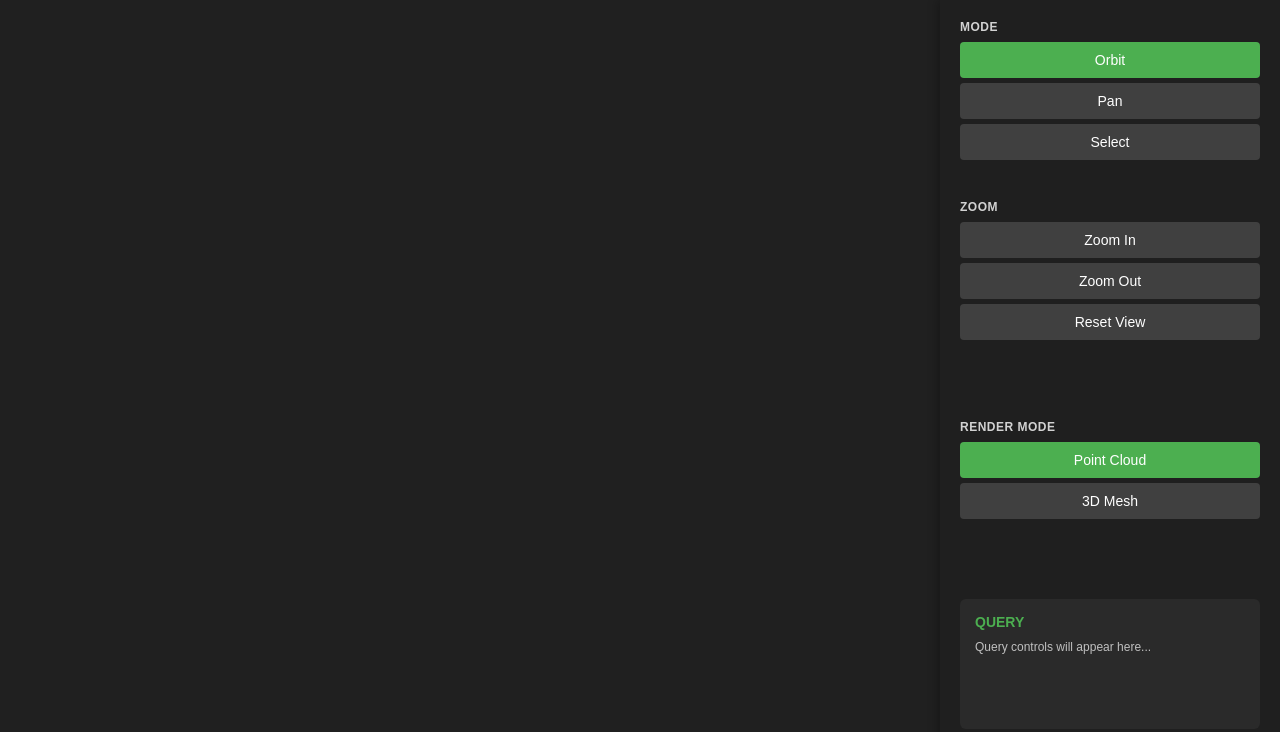
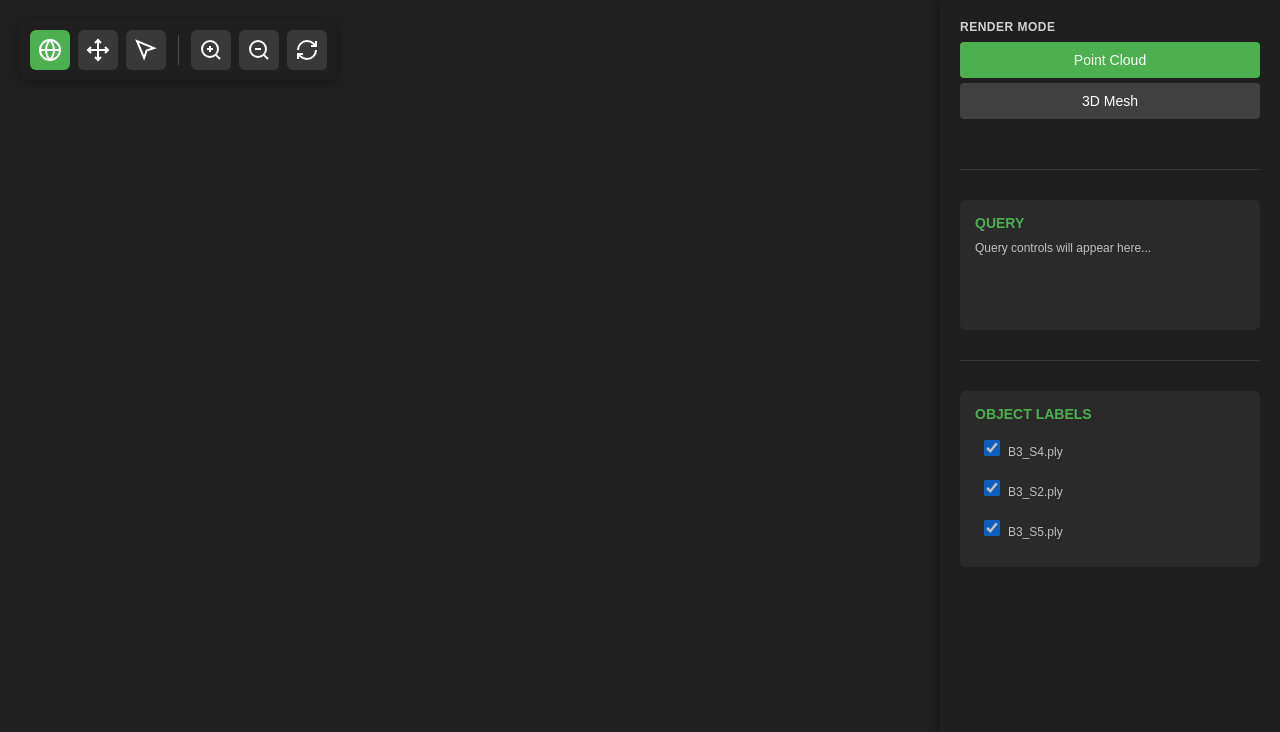
Before and after one commit to Niranjan-Giri/RaptorUI, a website built with Vite: page index.html in a window 1280 px wide. Built offline with nearby package versions, Linux system fonts and the light colour scheme; files whose address does not match are found by name.

Commit message:
Changed from button to icon

```diff
--- a/index.html
+++ b/index.html
@@ -19,25 +19,52 @@
     <link rel="stylesheet" href="./src/styles/main.css" />
 	</head>
 
-	<body>
+    <body>
+
+        <!-- Icon Toolbar -->
+        <div id="icon-toolbar">
+            <button class="icon-btn active" id="btn-orbit" title="Orbit">
+                <svg viewBox="0 0 24 24" fill="none" stroke="currentColor" stroke-width="2">
+                    <circle cx="12" cy="12" r="10"/>
+                    <path d="M12 2a15.3 15.3 0 0 1 4 10 15.3 15.3 0 0 1-4 10 15.3 15.3 0 0 1-4-10 15.3 15.3 0 0 1 4-10z"/>
+                    <path d="M2 12h20"/>
+                </svg>
+            </button>
+            <button class="icon-btn" id="btn-pan" title="Pan">
+                <svg viewBox="0 0 24 24" fill="none" stroke="currentColor" stroke-width="2">
+                    <path d="M5 9l-3 3 3 3M9 5l3-3 3 3M15 19l-3 3-3-3M19 9l3 3-3 3"/>
+                    <path d="M2 12h20M12 2v20"/>
+                </svg>
+            </button>
+            <button class="icon-btn" id="btn-select" title="Select">
+                <svg viewBox="0 0 24 24" fill="none" stroke="currentColor" stroke-width="2">
+                    <path d="M3 3l7.07 16.97 2.51-7.39 7.39-2.51L3 3z"/>
+                </svg>
+            </button>
+            <div class="toolbar-divider"></div>
+            <button class="icon-btn" id="btn-zoom-in" title="Zoom In">
+                <svg viewBox="0 0 24 24" fill="none" stroke="currentColor" stroke-width="2">
+                    <circle cx="11" cy="11" r="8"/>
+                    <path d="M21 21l-4.35-4.35M11 8v6M8 11h6"/>
+                </svg>
+            </button>
+            <button class="icon-btn" id="btn-zoom-out" title="Zoom Out">
+                <svg viewBox="0 0 24 24" fill="none" stroke="currentColor" stroke-width="2">
+                    <circle cx="11" cy="11" r="8"/>
+                    <path d="M21 21l-4.35-4.35M8 11h6"/>
+                </svg>
+            </button>
+            <button class="icon-btn" id="btn-reset" title="Reset View">
+                <svg viewBox="0 0 24 24" fill="none" stroke="currentColor" stroke-width="2">
+                    <path d="M3 12a9 9 0 0 1 9-9 9.75 9.75 0 0 1 6.74 2.74L21 8"/>
+                    <path d="M21 3v5h-5"/>
+                    <path d="M21 12a9 9 0 0 1-9 9 9.75 9.75 0 0 1-6.74-2.74L3 16"/>
+                    <path d="M3 21v-5h5"/>
+                </svg>
+            </button>
+        </div>
 
         <div id="control-menu">
-
-            <div class="control-group">
-                <div class="control-label">MODE</div>
-                <button class="control-btn active" id="btn-orbit">Orbit</button>
-                <button class="control-btn" id="btn-pan">Pan</button>
-                <button class="control-btn" id="btn-select">Select</button>
-            </div>
-
-            <div class="control-group">
-                <div class="control-label">ZOOM</div>
-                <button class="control-btn" id="btn-zoom-in">Zoom In</button>
-                <button class="control-btn" id="btn-zoom-out">Zoom Out</button>
-                <button class="control-btn" id="btn-reset">Reset View</button>
-            </div>
-
-            <div class="section-divider"></div>
 
             <div class="control-group">
                 <div class="control-label">RENDER MODE</div>
@@ -59,8 +86,6 @@
                 <div class="section-content">Object labels will appear here...</div>
             </div>
 
-        </div>
-
-        <script type="module" src="./src/main.js"></script>
+        </div>        <script type="module" src="./src/main.js"></script>
     </body>
 </html>
--- a/src/main.js
+++ b/src/main.js
@@ -9,7 +9,7 @@ let currentMode = 'orbit';
 let raycaster, mouse;
 
 // Changed to support multiple files
-let loadedFiles = new Map(); // Store { filename: { geometry, object, visible, color } }
+let loadedFiles = new Map(); // Store in the format filename: { geometry, object, visible, color
 let renderMode = 'points';
 let ambientLight = null;
 let directionalLight = null;
@@ -21,7 +21,9 @@ let infoIcon = null;
 const plyFiles = [
     '/B3_S4.ply',
     '/B3_S2.ply',
-    //'/B3_S5.ply',
+    '/B3_S5.ply',
+    //'/Bldg3_Stage1_full_building_registered.ply',
+    //'/Bldg3_Stage2_full_building_registered.ply',
 ];
 
 init();
@@ -321,8 +323,8 @@ function setMode(mode)
 {
     currentMode = mode;
 
-    // Update button states
-    document.querySelectorAll('.control-btn').forEach(btn => {
+    // Update button states - remove active from both control-btn and icon-btn
+    document.querySelectorAll('.control-btn, .icon-btn').forEach(btn => {
         btn.classList.remove('active');
     });
 
--- a/src/styles/main.css
+++ b/src/styles/main.css
@@ -2,6 +2,69 @@ body
 {
     margin: 0;
     overflow: hidden;
+}
+
+/* Icon Toolbar */
+#icon-toolbar
+{
+    position: fixed;
+    top: 20px;
+    left: 20px;
+    display: flex;
+    align-items: center;
+    gap: 8px;
+    background: rgba(32, 32, 32, 0.95);
+    padding: 10px;
+    border-radius: 8px;
+    box-shadow: 0 2px 10px rgba(0, 0, 0, 0.3);
+    z-index: 1000;
+}
+
+.icon-btn
+{
+    width: 40px;
+    height: 40px;
+    padding: 8px;
+    background: rgba(64, 64, 64, 0.8);
+    border: none;
+    border-radius: 6px;
+    cursor: pointer;
+    transition: all 0.2s ease;
+    display: flex;
+    align-items: center;
+    justify-content: center;
+    color: white;
+}
+
+.icon-btn svg
+{
+    width: 24px;
+    height: 24px;
+}
+
+.icon-btn:hover
+{
+    background: rgba(80, 80, 80, 0.9);
+    transform: translateY(-2px);
+    box-shadow: 0 4px 8px rgba(0, 0, 0, 0.3);
+}
+
+.icon-btn.active
+{
+    background: #4CAF50;
+}
+
+.icon-btn.active:hover
+{
+    background: #45a049;
+}
+
+.toolbar-divider
+{
+    width: 1px;
+    height: 30px;
+    background: rgba(255, 255, 255, 0.2);
+    margin: 0 4px;
 }
 
 #control-menu
```
